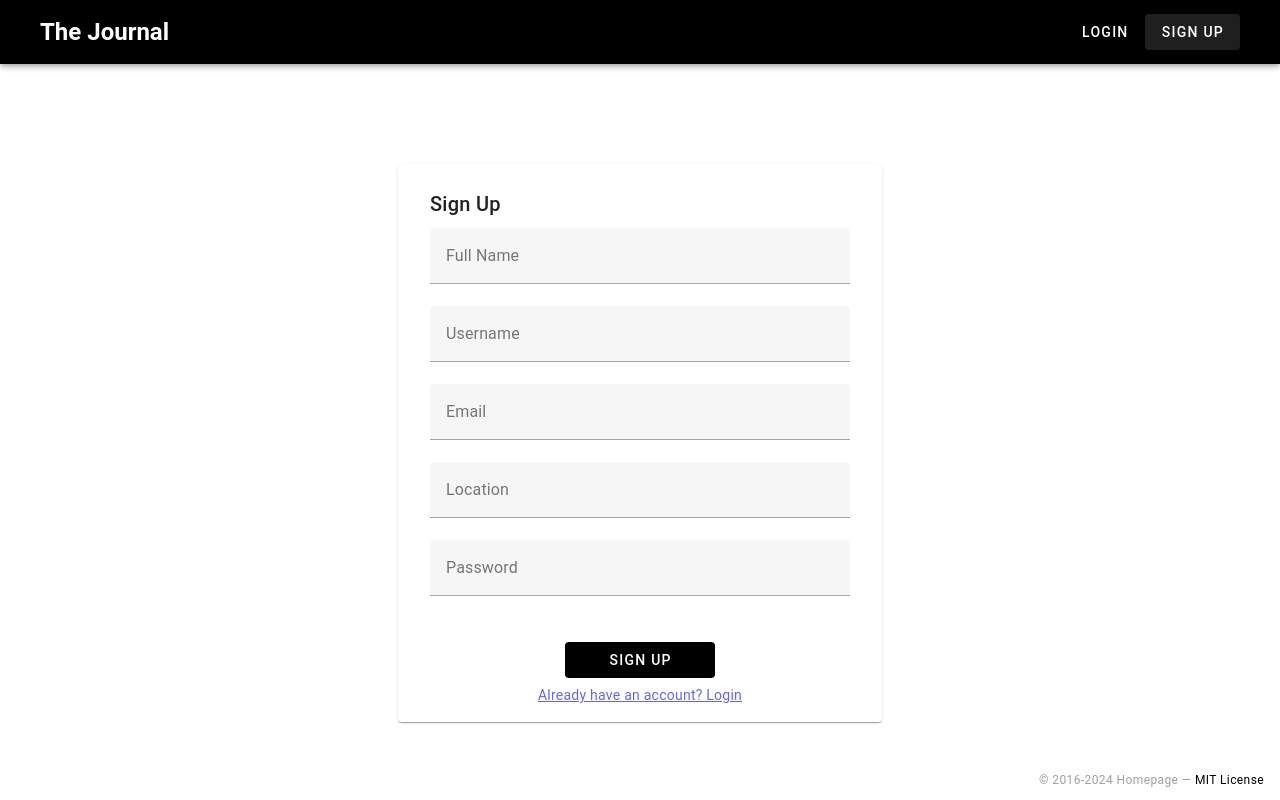
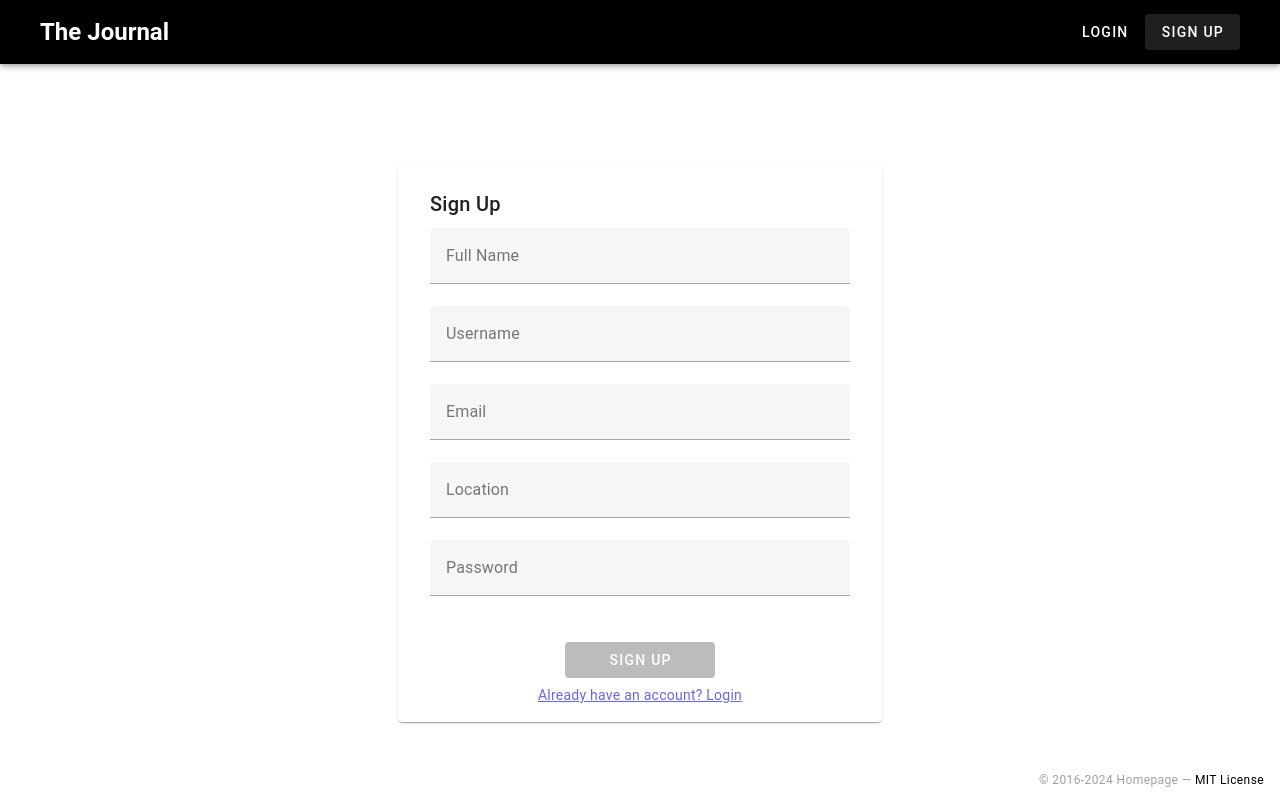
Before and after one commit to abidgulshahid/theJournal, a Vue app in the folder app/: page /signup in a window 1280 px wide. Built offline with nearby package versions, Linux system fonts and the light colour scheme.

Commit message:
Update SignupFrom.vue

```diff
--- a/app/src/components/SignupFrom.vue
+++ b/app/src/components/SignupFrom.vue
@@ -39,7 +39,7 @@
         </v-form>
       </v-card-text>
       <v-card-actions class="justify-center">
-        <v-btn style="background-color: black; color: white; padding: 1%; text-align: center; width: 150px;" @click="signup">Sign Up</v-btn>
+        <v-btn :disabled="!passwordsMatch" style="background-color: black; color: white; padding: 1%; text-align: center; width: 150px;" @click="signup">Sign Up</v-btn>
       </v-card-actions>
       <v-card-subtitle class="text-center">
         <router-link to="/login">Already have an account? Login</router-link>
@@ -97,6 +97,12 @@ const signup = async () => {
     }, snackbarTimeout)
   }
 }
+
+const passwordsMatch = computed(() => {
+   if (password.value != '' && username.value != '' && location.value != '' && email.value !='' && full_name.value !='') {
+    return true
+   }
+})
 </script>
 
 <style scoped>
```
